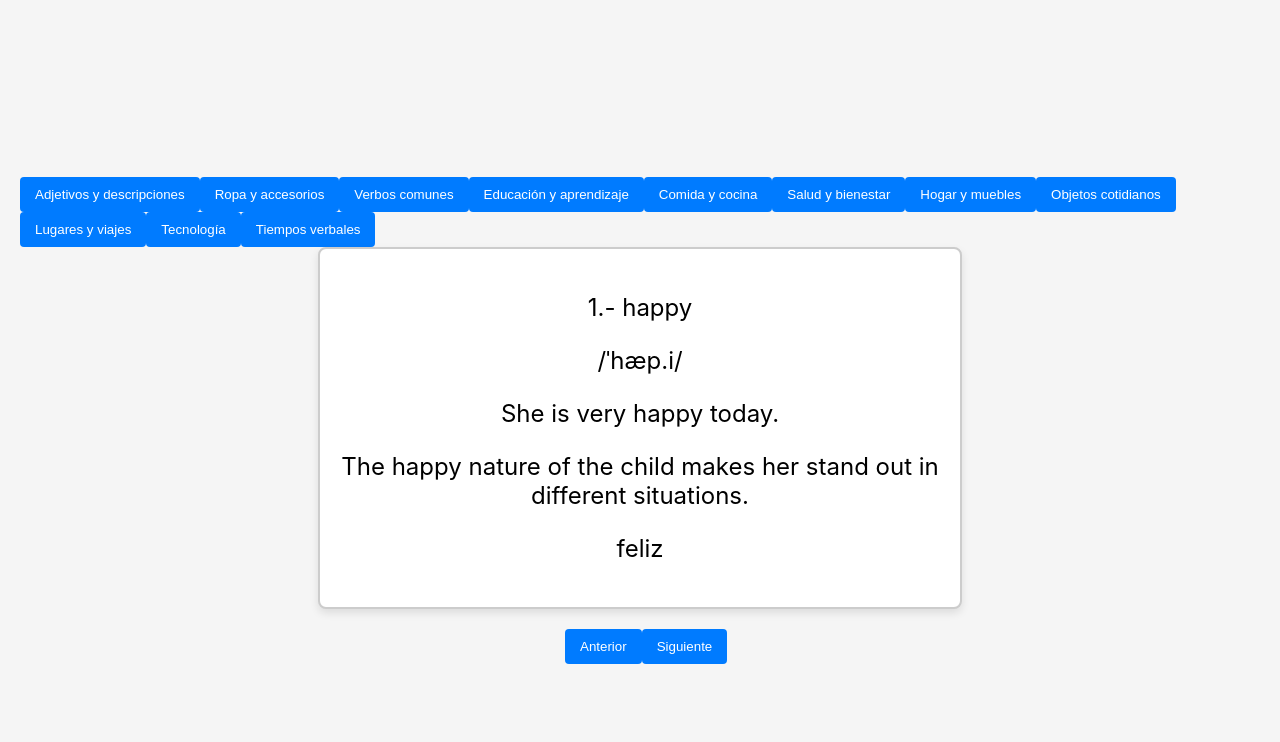
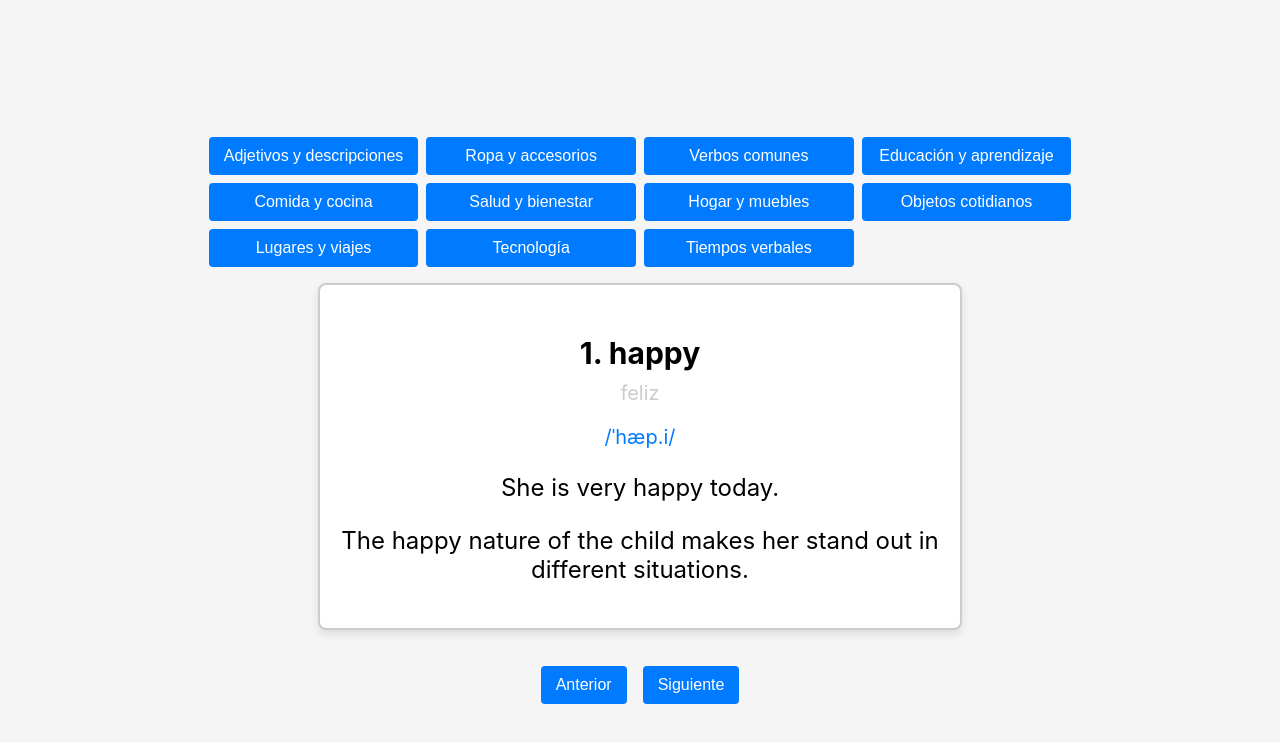
Before and after one commit to dmilagros/english-flashcard-app, a React (Create React App) app: page / in a window 1280 px wide. Shown: the top 742 px of the page. Built offline with nearby package versions, Linux system fonts and the light colour scheme.

Commit message:
update flashcard component and styles

```diff
--- a/src/components/Flashcard.scss
+++ b/src/components/Flashcard.scss
@@ -6,6 +6,13 @@
   height: 100vh;
   background-color: #f5f5f5;
   padding: 20px;
+  gap: 16px;
+}
+
+.types {
+  display: grid;
+  grid-template-columns: repeat(4, 1fr);
+  gap: 8px;
 }
 
 .flashcard {
@@ -19,13 +26,13 @@
   margin-bottom: 20px;
 
   // Estilos generales (por defecto para escritorio grande)
-  width: 600px;  // Ancho de escritorio grande
+  width: 600px; // Ancho de escritorio grande
 }
 
 .controls {
   display: flex;
   justify-content: space-between;
-  width: 150px;
+  gap: 16px;
 }
 
 button {
@@ -36,10 +43,28 @@ button {
   border-radius: 4px;
   cursor: pointer;
   transition: background-color 0.3s ease;
+  font-size: 16px;
 
   &:hover {
     background-color: #0056b3;
   }
+}
+
+.word {
+  font-size: 30px;
+  font-weight: 700;
+  margin-bottom: 10px;
+}
+
+.spanish {
+  font-size: 20px;
+  margin-top: 0;
+  color: #ccc;
+}
+
+.pronunciation {
+  font-size: 20px;
+  color: #007bff;
 }
 
 // Media queries para hacer el diseño responsive
@@ -47,23 +72,23 @@ button {
 // Móviles pequeños (ancho máximo de 600px)
 @media (max-width: 600px) {
   .flashcard {
-    width: 90%;  // Ajusta el ancho al 90% de la pantalla
-    font-size: 1.2rem;  // Reduce el tamaño de fuente en móviles
+    width: 90%; // Ajusta el ancho al 90% de la pantalla
+    font-size: 1.2rem; // Reduce el tamaño de fuente en móviles
   }
 }
 
 // Tablets (ancho entre 601px y 900px)
 @media (min-width: 601px) and (max-width: 900px) {
   .flashcard {
-    width: 80%;  // Ajusta el ancho al 80% de la pantalla
-    font-size: 1.4rem;  // Ajusta el tamaño de fuente para tablets
+    width: 80%; // Ajusta el ancho al 80% de la pantalla
+    font-size: 1.4rem; // Ajusta el tamaño de fuente para tablets
   }
 }
 
 // Escritorio pequeño a grande (más de 900px)
 @media (min-width: 901px) {
   .flashcard {
-    width: 600px;  // Ancho fijo para pantallas grandes
+    width: 600px; // Ancho fijo para pantallas grandes
     font-size: 1.5rem;
   }
 }
--- a/src/components/Flashcard.tsx
+++ b/src/components/Flashcard.tsx
@@ -1,57 +1,8 @@
-/* import React, { useState, useEffect } from "react";
-import "./Flashcard.scss";
-
-interface FlashcardProps {
-  cards: string[];
-}
-
-const Flashcard: React.FC<FlashcardProps> = ({ cards }) => {
-  const [currentIndex, setCurrentIndex] = useState(0);
-
-  const handleNext = () => {
-    setCurrentIndex((prevIndex) => (prevIndex + 1) % cards.length);
-  };
-
-  const handlePrev = () => {
-    setCurrentIndex((prevIndex) =>
-      prevIndex === 0 ? cards.length - 1 : prevIndex - 1
-    );
-  };
-
-  const handleKeyDown = (event: KeyboardEvent) => {
-    if (event.key === "ArrowRight") {
-      handleNext();
-    } else if (event.key === "ArrowLeft") {
-      handlePrev();
-    }
-  };
-
-  useEffect(() => {
-    window.addEventListener("keydown", handleKeyDown);
-    return () => {
-      window.removeEventListener("keydown", handleKeyDown);
-    };
-  }, []);
-
-  return (
-    <div className="flashcard-container">
-      <div className="flashcard">
-        <p>{cards[currentIndex]}</p>
-      </div>
-      <div className="controls">
-        <button onClick={handlePrev}>Anterior</button>
-        <button onClick={handleNext}>Siguiente</button>
-      </div>
-    </div>
-  );
-};
-
-export default Flashcard; */
-
 import React, { useState, useEffect } from "react";
 import "./Flashcard.scss";
 
 interface FlashcardData {
+  id: string | number;
   word: string;
   simple_sentence: string;
   complex_sentence: string;
@@ -75,7 +26,6 @@ const Flashcard: React.FC = () => {
 			//removeDuplicatesFromFile()
 			const data = await response.json();
 			setCards(data);
-			console.log(data);
 		} catch (error) {
 			console.error("Error al cargar los datos:", error);
 		}
@@ -162,15 +112,15 @@ const Flashcard: React.FC = () => {
         <button onClick={() => setType("vocabulary_verb_tenses")}>Tiempos verbales</button>
       </div>
       <div className="flashcard">
-        <p>
-          {currentIndex + 1}.- {cards[currentIndex].word}
+        <p className="word">
+          {cards[currentIndex].id}. {cards[currentIndex].word}
         </p>
+        <p className="spanish">{cards[currentIndex].spanish}</p>
         <p className="pronunciation">{cards[currentIndex].pronunciation}</p>
         <p className="simple-sentence">{cards[currentIndex].simple_sentence}</p>
         <p className="complex-sentence">
           {cards[currentIndex].complex_sentence}
         </p>
-        <p className="spanish">{cards[currentIndex].spanish}</p>
       </div>
       <div className="controls">
         <button onClick={handlePrev}>Anterior</button>
```
